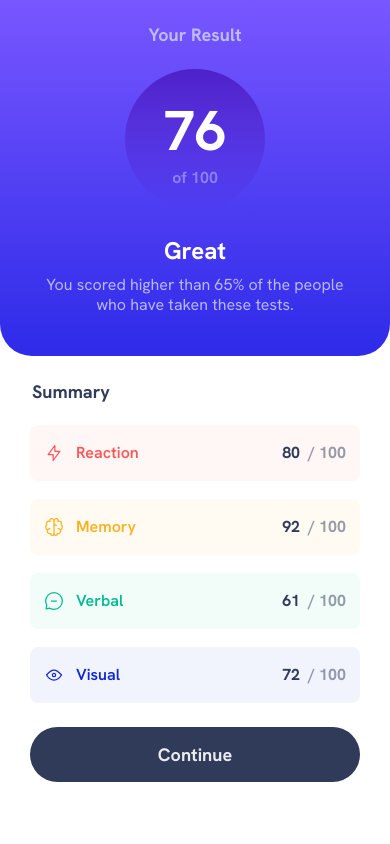
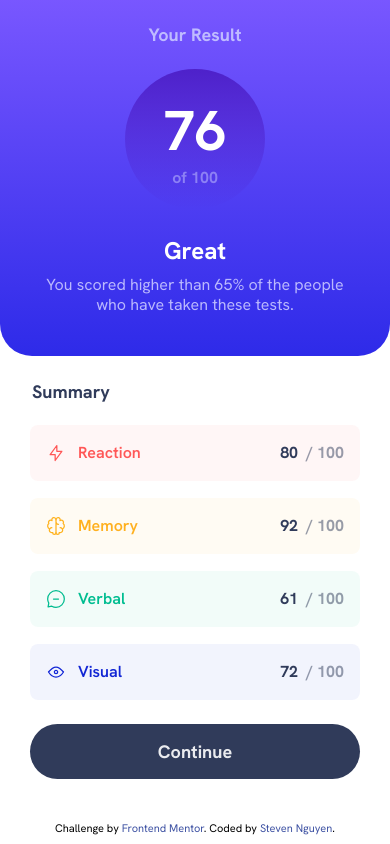
Before and after one commit to snguyen56/results-summary-react-tailwind, a React app: page / in a window 390 px wide. Built offline with nearby package versions, Linux system fonts and the light colour scheme; the HTML template or start-up script is replaced by a standard one.

Commit message:
added attribution

```diff
--- a/src/App.tsx
+++ b/src/App.tsx
@@ -16,7 +16,7 @@ const dataColors = [
 function App() {
   return (
     <main className="md:grid md:place-items-center h-screen">
-      <div className="md:grid md:grid-cols-2 md:shadow-2xl md:shadow-black md:rounded-[2rem]  md:w-[46rem] md:h-[512px]">
+      <div className="md:grid md:grid-cols-2 md:shadow-2xl md:shadow-pale-blue md:rounded-[2rem] md:w-[46rem] md:h-[512px]">
         <div className="flex flex-col justify-around items-center md:justify-between min-h-[356px] bg-gradient-to-b from-light-slate-blue to-light-royal-blue text-center text-light-lavender/90 rounded-b-[2rem] md:rounded-[2rem] p-[12px] md:py-[35px]">
           <h1 className="md:text-[24px] font-bold mb-1 md:mb-[16px]">
             Your Result
@@ -43,11 +43,10 @@ function App() {
           <h2 className=" md:text-[24px] text-dark-gray-blue font-bold md:pb-[26px] pb-[20px] px-[2px] md:px-0 ">
             Summary
           </h2>
-          <div className="flex flex-col gap-[18px] text-base md:text-[18px]">
-            {/* Reaction 80 / 100 Memory 92 / 100 Verbal 61 / 100 Visual 72 / 100 */}
+          <div className="flex flex-col gap-[17px] md:gap-[18px] text-base md:text-[18px]">
             {data.map((data, index) => (
               <div
-                className={`${dataBGColors[index]} ${dataColors[index]} flex items-center justify-between rounded-lg px-[14px] py-[16px] md:px-[16px] md:py-[15px] `}
+                className={`${dataBGColors[index]} ${dataColors[index]} flex items-center justify-between rounded-lg px-[16px] py-[16px] md:px-[16px] md:py-[15px] `}
               >
                 <div className="flex gap-3">
                   <img src={data.icon} alt={data.category} />
@@ -60,12 +59,12 @@ function App() {
               </div>
             ))}
           </div>
-          <button className="rounded-full bg-dark-gray-blue p-[14px] mt-6 md:mt-11 text-white/90 font-bold hover:bg-gradient-to-b from-light-slate-blue to-light-royal-blue">
+          <button className="rounded-full bg-dark-gray-blue p-[14px] mt-6 md:mt-11 text-white/90 font-bold hover:bg-gradient-to-b focus:bg-gradient-to-b from-light-slate-blue to-light-royal-blue">
             Continue
           </button>
         </div>
       </div>
-      {/* <div className="text-center text-[11px]">
+      <div className="text-center text-[11px] absolute w-full bottom-2 md:bottom-44">
         Challenge by{" "}
         <a
           href="https://www.frontendmentor.io?ref=challenge"
@@ -75,11 +74,15 @@ function App() {
           Frontend Mentor
         </a>
         . Coded by{" "}
-        <a href="#" className="text-attribution">
-          Your Name Here
+        <a
+          href="https://github.com/snguyen56"
+          target="_blank"
+          className="text-attribution"
+        >
+          Steven Nguyen
         </a>
         .
-      </div> */}
+      </div>
     </main>
   );
 }
--- a/tailwind.config.js
+++ b/tailwind.config.js
@@ -19,6 +19,9 @@ export default {
         "dark-gray-blue": "hsl(224, 30%, 27%, <alpha-value>)",
       },
     },
+    screens: {
+      "md": "736px",
+    },
   },
   plugins: [],
 };
```
